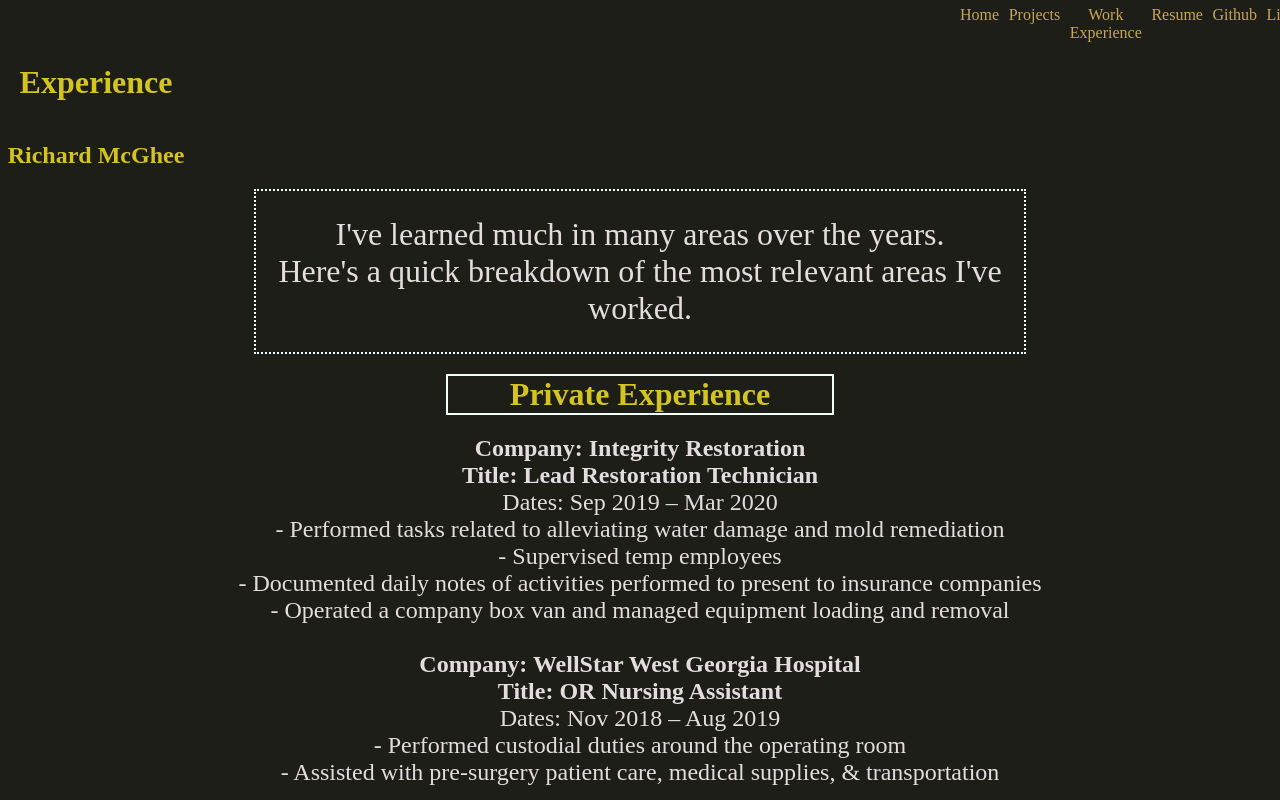
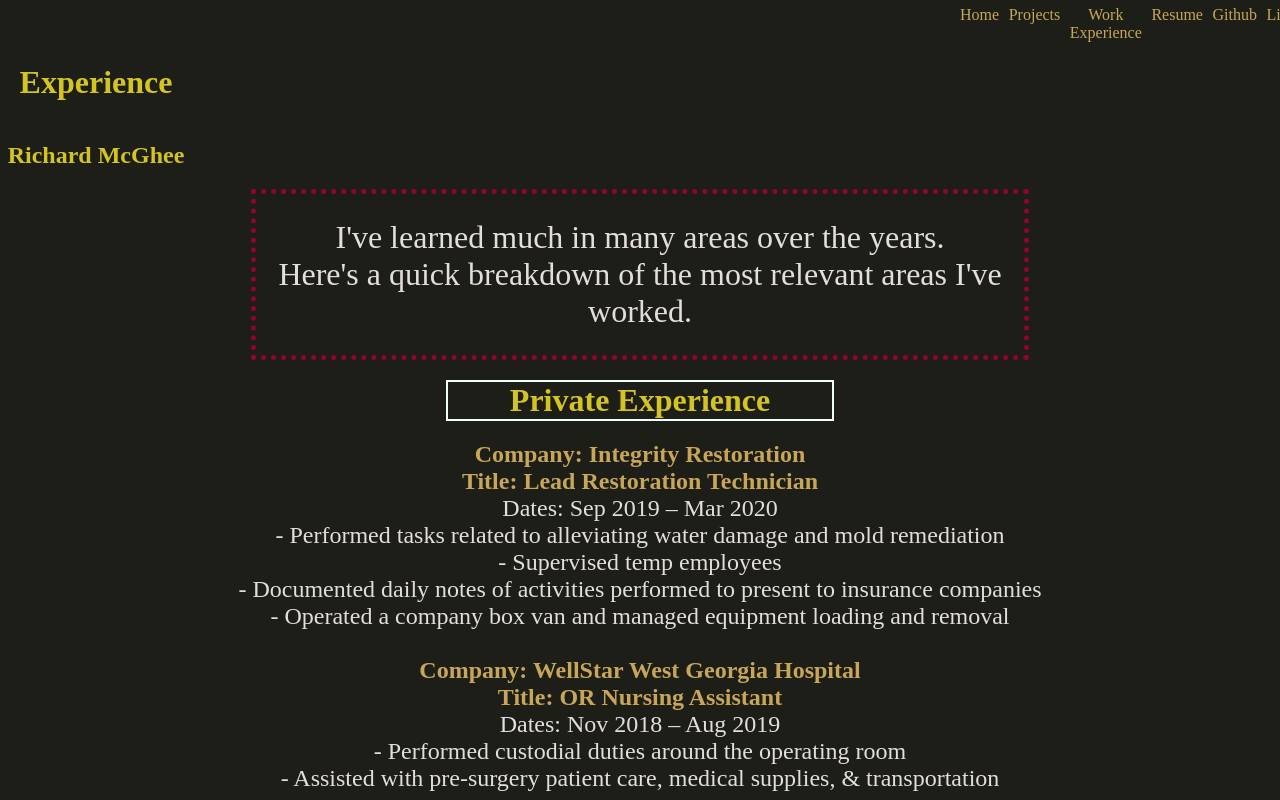
Before and after one commit to Richard-McGhee/Golden-Programmer-Portfolio-Site, a React (Create React App) app: page /experience in a window 1280 px wide. Shown: the top 800 px of the page. Built offline with nearby package versions, Linux system fonts and the light colour scheme; a web font is replaced by a local one.

Commit message:
Made some minor style changes to highlight company titles and bio sections. Still thinking of ideas to fix wordcloud.

```diff
--- a/src/components/Experience.js
+++ b/src/components/Experience.js
@@ -21,12 +21,13 @@ const ExperienceStyles = styled.div`
         width: 60%;
         font-size: 2rem;
         text-align: center;
-        border: 2px dotted #F1FFFA;
+        border: 5px dotted #93032E;
     }
 
     /* Styling for experience area  */
     .expTitles{
         font-weight: bold;
+        color: #C8A659;
     }
     .pvtExpDiv, .mltryExpDiv{
         font-size: 1.5rem;
--- a/src/components/Home.js
+++ b/src/components/Home.js
@@ -28,6 +28,7 @@ const HomeStyles = styled.div`
         margin: 0 auto;
         width: 40%;
         border: 5px dashed #93032E;
+        border-radius: 10px;
     }
     .homeImgs img{
         height: 20vh;
--- a/src/components/Projects.js
+++ b/src/components/Projects.js
@@ -16,6 +16,7 @@ const ProjectStyles = styled.div`
     }
     .projTitles{
         font-weight: bold;
+        color: #C8A659;
     }
     .bigWrapper{
         display: flex;
@@ -28,7 +29,7 @@ const ProjectStyles = styled.div`
         width: 60%;
         font-size: 2rem;
         text-align: center;
-        border: 2px dotted #F1FFFA;
+        border: 5px dotted #93032E;
     }
 
     /* Styling for images and project area  */
```
